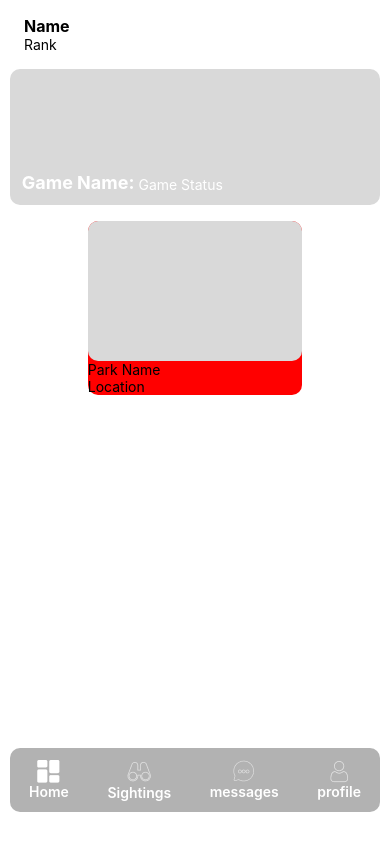
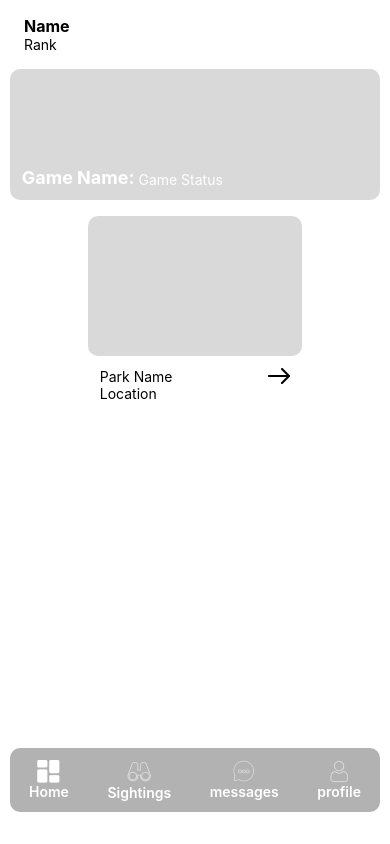
Before and after one commit to ChrisJoshRoberts/bushbingo-2.0, a React Native app: screen / in a window 390 px wide. Built offline with nearby package versions, Linux system fonts and the light colour scheme.

Commit message:
updating parkcard

```diff
--- a/components/GamesCard.tsx
+++ b/components/GamesCard.tsx
@@ -23,6 +23,7 @@ const styles = StyleSheet.create({
     backgroundColor: '#D9D9D9',
     borderRadius: 10,
     flex: 0.2,
+    minHeight: 100,
     justifyContent: 'flex-end',
   },
   gameTitle: {
--- a/components/ParkCard.tsx
+++ b/components/ParkCard.tsx
@@ -1,13 +1,22 @@
-import { Image, StyleSheet, Text, View } from "react-native"
+import { Image, Pressable, StyleSheet, Text, View } from "react-native"
 
 
 const ParkCard = () => {
   return (
     <View style={styles.parkCardContainer}>
       <View style={styles.parkImage}></View>
-      <View>
-        <Text>Park Name</Text>
-        <Text>Location</Text>
+      <View style={styles.parkDetails}>
+        <View>
+          <Text>Park Name</Text>
+          <Text>Location</Text>
+        </View>
+        <View>
+          <Pressable>
+            <Image
+              source={require('../assets/images/arrow.png')}
+            />
+          </Pressable>
+        </View>
       </View>
     </View>
   )
@@ -19,12 +28,17 @@ const styles = StyleSheet.create({
   parkCardContainer: {
     width: '55%',
     borderRadius: 10,
-    backgroundColor: 'red'
   },
   parkImage: {
     width: '100%',
     height: 140,
     backgroundColor: '#D9D9D9',
     borderRadius: 10
+  },
+  parkDetails: {
+    padding: 12,
+    flexDirection: 'row',
+    justifyContent: 'space-between',
   }
+
 })
```
Also changed, not shown: assets/images/arrow.png (added).
